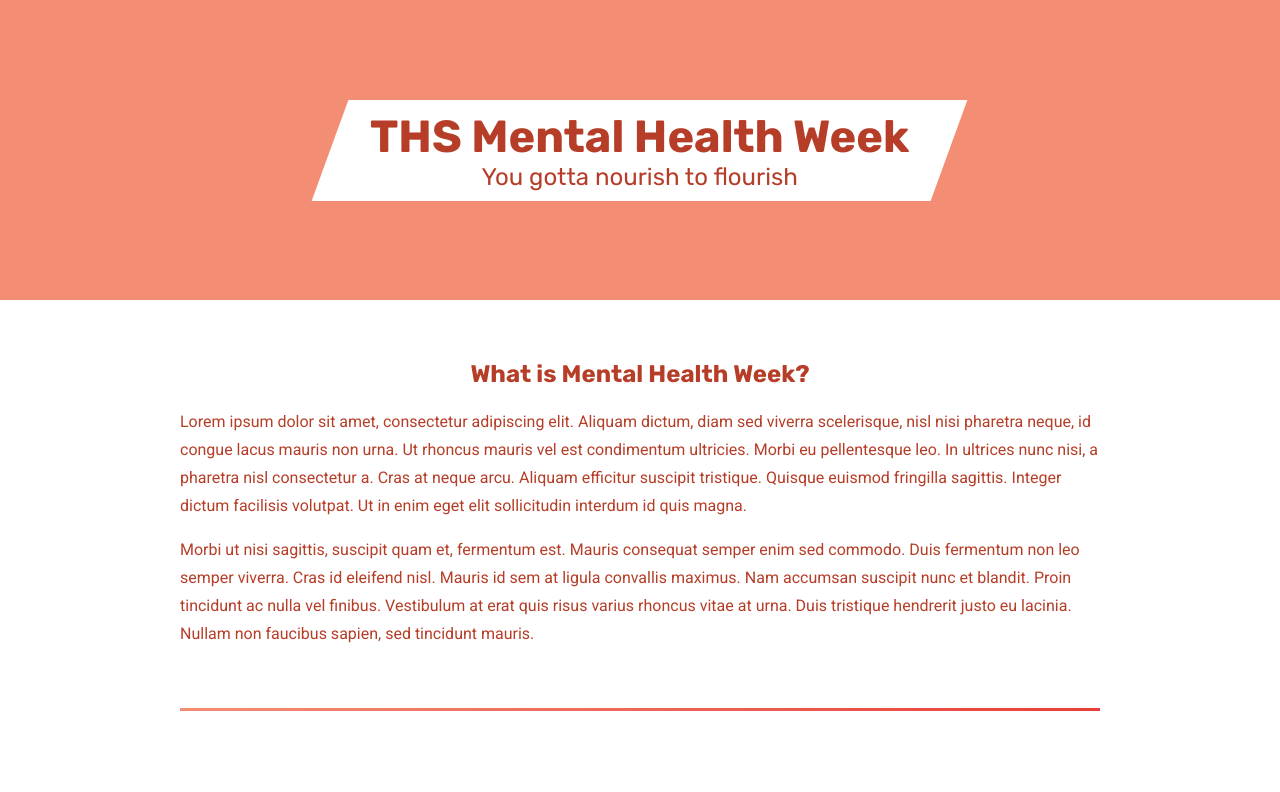
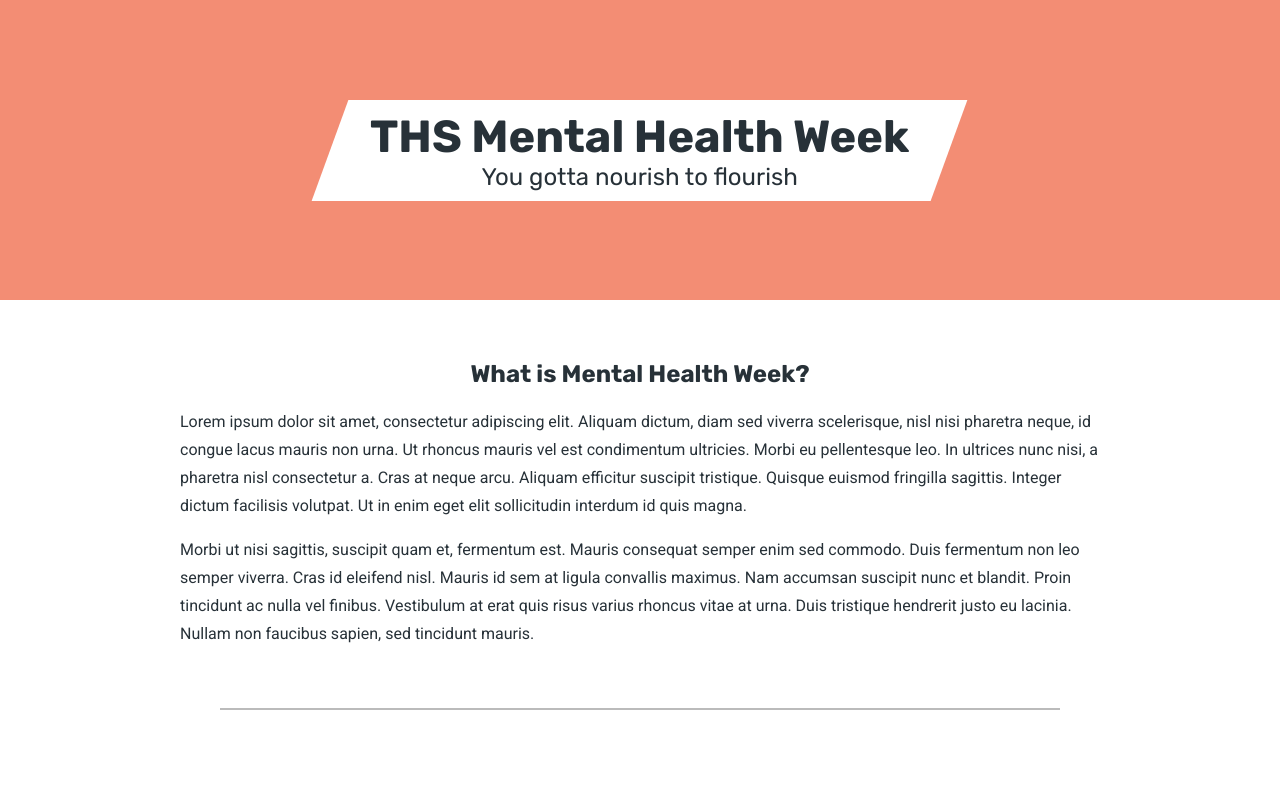
Before and after one commit to ths-mental-health-week/mental-health-week-webpage, a Next.js app: page / in a window 1280 px wide. Shown: the top 792 px of the page. Built offline with nearby package versions, Linux system fonts and the light colour scheme; grey boxes are pictures that could not be loaded.

Commit message:
Updated colors

```diff
--- a/components/Page.js
+++ b/components/Page.js
@@ -7,8 +7,10 @@ const theme = {
 		white: '#fff',
 		black: '#000',
 		darkGrey: '#555',
+		lightGrey: '#bbb',
 		primary: '#F38D74',
-		secondary: '#B63E28',
+		primaryDark: '#B63E28',
+		secondary: '#273138',
 		background: '#F38D74',
 		selection: '#ffc4b7'
 	}
--- a/components/styles/Divider.js
+++ b/components/styles/Divider.js
@@ -1,10 +1,12 @@
 import styled from 'styled-components'
 
 const Divider = styled.hr`
-	margin: 60px 0;
+	margin: 60px auto;
+	width: calc(100% - 80px);
 	border: 0;
-	height: 3px;
-	background-image: linear-gradient(to right, #f38d74, #e93e3a);
+	height: 2px;
+	background-color: ${({ theme }) => theme.colors.lightGrey};
+	/* background-image: linear-gradient(to right, #f38d74, #e93e3a); */
 `
 
 export default Divider
--- a/components/styles/SkewedLink.js
+++ b/components/styles/SkewedLink.js
@@ -25,7 +25,7 @@ const SkewedLink = styled.a`
 		background: linear-gradient(
 			to right,
 			${({ theme }) => theme.colors.primary},
-			${({ theme }) => theme.colors.secondary}
+			${({ theme }) => theme.colors.primaryDark}
 		);
 
 		transition: 0.2s transform;
```
